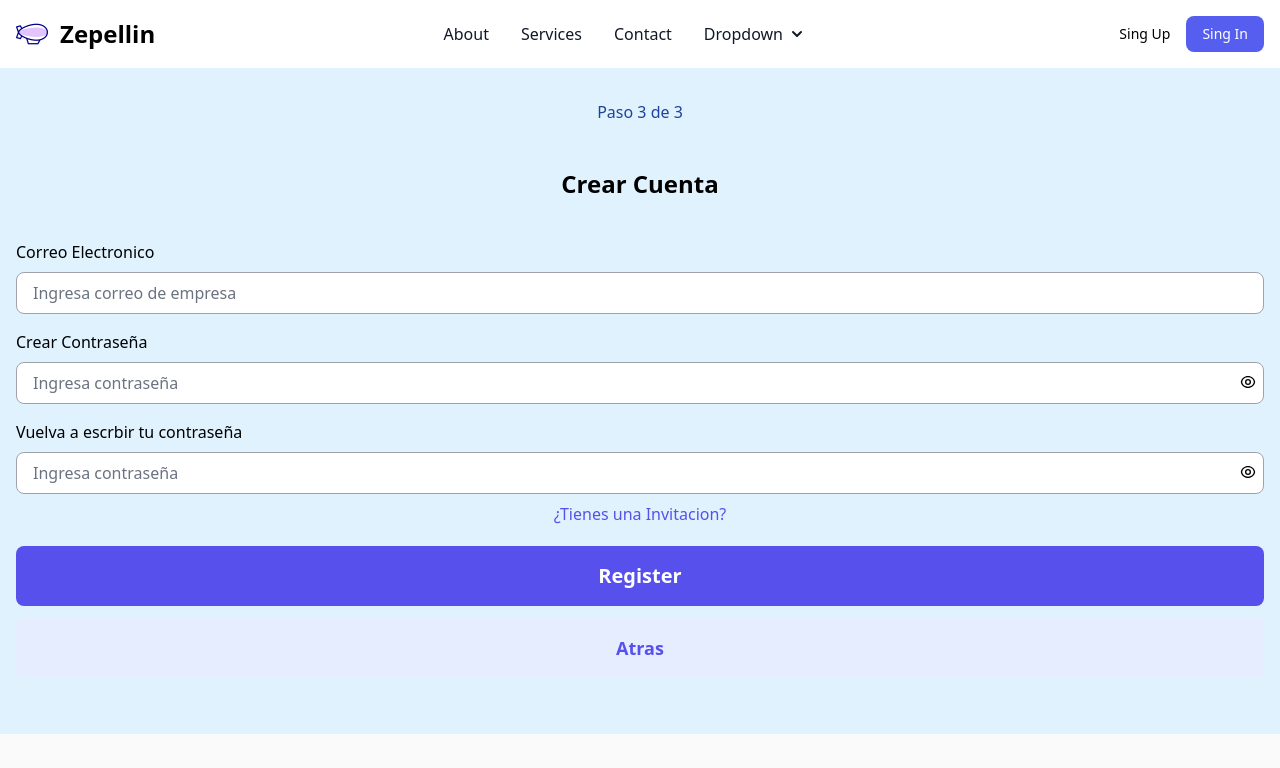
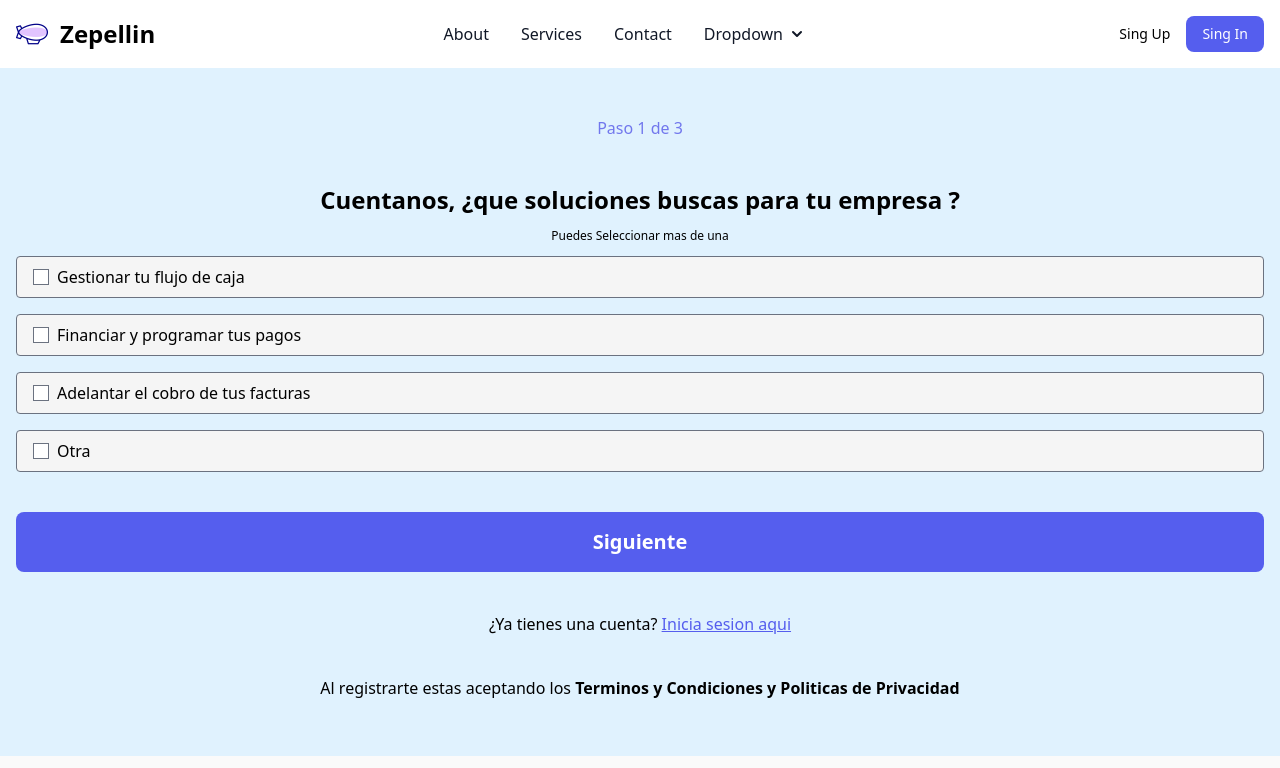
Before and after one commit to No-Country/s8-04-m-node-react-xepelin, a React (Vite) app in the folder frontend/: page /register in a window 1280 px wide. Shown: the top 768 px of the page. Built offline with nearby package versions, Linux system fonts and the light colour scheme.

Commit message:
add page 1 and 2 of register user

```diff
--- a/frontend/src/components/RegisterForm/RegisterForm.jsx
+++ b/frontend/src/components/RegisterForm/RegisterForm.jsx
@@ -1,25 +1,33 @@
 import { Formik, Form, Field, ErrorMessage } from "formik";
+import { useState } from "react";
 import { RiEyeCloseLine, RiEyeLine } from "react-icons/ri";
-import { useState } from "react";
-
+import { FaCity } from "react-icons/fa";
 const RegisterForm = () => {
   const [showPassword, setShowPassword] = useState(false);
+  const [showPassword1, setShowPassword1] = useState(false);
+  const [currentPage, setCurrentPage] = useState(1);
 
-  const handleShowPassword = () => {
-    setShowPassword(!showPassword);
+  const handlePrev = () => {
+    if (currentPage > 1) {
+      setCurrentPage(currentPage - 1);
+    }
   };
-  const [showPassword1, setShowPassword1] = useState(false);
 
-  const handleShowPassword1 = () => {
-    setShowPassword1(!showPassword1);
+  const handleNext = () => {
+    if (currentPage < 3) {
+      setCurrentPage(currentPage + 1);
+    }
   };
+
   return (
-    <Formik className="h-screen" style={{ height: '100vh' }}
+    <Formik
       initialValues={{
         email: "",
-        passwords: "",
         password: "",
         confirmPassword: "",
+        soluciones: [],
+        ventaAnual: "",
+        tipoOrganizacion: "",
       }}
       onSubmit={(values, { setSubmitting }) => {
         console.log(values);
@@ -27,14 +35,146 @@ const RegisterForm = () => {
       }}
     >
       {({ isSubmitting }) => (
-        <Form className="h-full">
-          <div className="text-blue-800 text-center pt-8 pb-8 font-medium">
-            Paso 3 de 3
+        <Form>
+          {currentPage === 1 && (
+            <div className="p-4">
+              <div className="text-Primary-50 text-center pt-8 pb-8 font-medium">
+                Paso 1 de 3
+              </div>
+
+              <div className="text-center text-2xl pt-3 pb-3 font-semibold">
+                Cuentanos, ¿que soluciones buscas para tu empresa ?
+              </div>
+              <div className="text-center text-xs">
+                Puedes Seleccionar mas de una
+              </div>
+              <div className="flex flex-col mt-3 gap-y-4">
+                <div className="flex  items-center px-4 py-2 bg-Blanco  border border-gray-500 rounded dark:border-gray-700">
+                  <Field
+                    type="checkbox"
+                    name="soluciones"
+                    value="gestionar-flujo"
+                  />
+                  <label className="ml-2">Gestionar tu flujo de caja</label>
+                </div>
+                <div className="flex  items-center px-4 py-2 bg-Blanco  border border-gray-500 rounded dark:border-gray-700">
+                  <Field
+                    type="checkbox"
+                    name="soluciones"
+                    value="financiar-pagos"
+                  />
+                  <label className="ml-2">
+                    Financiar y programar tus pagos
+                  </label>
+                </div>
+                <div className="flex  items-center px-4 py-2 bg-Blanco  border border-gray-500 rounded dark:border-gray-700">
+                  <Field
+                    type="checkbox"
+                    name="soluciones"
+                    value="adelantar-cobro"
+                  />
+                  <label className="ml-2">
+                    Adelantar el cobro de tus facturas
+                  </label>
+                </div>
+                <ErrorMessage name="soluciones" component="div" />
+                <div className="flex  items-center px-4 py-2 bg-Blanco  border border-gray-500 rounded dark:border-gray-700">
+                  <Field type="checkbox" name="otra" value="otra" />
+                  <label className="ml-2">Otra</label>
+                </div>
+                <ErrorMessage name="otra" component="div" />
+              </div>
+
+              <button
+                type="button"
+                disabled={isSubmitting}
+                onClick={handleNext}
+                className="mt-10 mb-5 py-4  w-full bg-Primary-100 rounded-lg text-xl text-white font-semibold"
+              >
+                Siguiente
+              </button>
+              <div className="text-center mt-5 mb-10">
+                ¿Ya tienes una cuenta?{" "}
+                <span className="text-Primary-100 underline">
+                  Inicia sesion aqui
+                </span>
+              </div>
+
+              <div className="text-center mt-10 mb-10">
+                Al registrarte estas aceptando los{" "}
+                <span className="font-semibold">
+                  Terminos y Condiciones y Politicas de Privacidad
+                </span>
+              </div>
+            </div>
+          )}
+          {currentPage === 2 && (
+            <div className="p-4">
+              <div className="text-Primary-50 text-center pt-8 pb-8 font-medium">
+                Paso 2 de 3
+              </div>
+              <div className="text-center text-2xl pt-3 pb-3 font-semibold">
+                ¿Cual es total de venta anual de tu organizacion ?
+              </div>
+
+              <div className="flex flex-row mt-3">
+                <div className="flex flex-col m-4 w-1/2 items-center px-4 py-2 bg-Blanco  border border-gray-500 rounded dark:border-gray-700">
+                  <FaCity size={60} />
+                  <label>Empresa</label>
+                  <label className="text-center">(Menos de $3.2 Mil Millones)</label>
+                  <Field
+                    type="checkbox"
+                    name="tipoOrganizacion"
+                    value="empresa"
+                    className="rounded-full h-5 w-5"
+                  />
+                </div>
+                <div className="flex flex-col m-4 w-1/2 items-center px-4 py-2 bg-Blanco  border border-gray-500 rounded dark:border-gray-700">
+                  <FaCity size={60}/>
+                  <label>Corporativo</label>
+                  <label className="text-center">(Mas de $3.2 Mil Millones)</label>
+                  <Field
+                    type="checkbox"
+                    name="tipoOrganizacion"
+                    value="corporativo"
+                    className="rounded-full h-5 w-5"
+                  />
+                </div>
+                <ErrorMessage name="tipoOrganizacion" component="div" />
+              </div>
+              <button
+                type="button"
+                onClick={handlePrev}
+                className="mt-3 py-4 w-full text-Primary-100 text-lg font-bold bg-Neutral-50 rounded-lg mb-10"
+              >
+                Atras
+              </button>
+
+              <button
+                type="button"
+                disabled={isSubmitting}
+                onClick={handleNext}
+                className="mt-3 py-4  w-full bg-Primary-100 rounded-lg text-xl text-Blanco font-semibold"
+              >
+                Siguiente
+              </button>
+
+              <div className="text-center mt-10 mb-10">
+                Al registrarte estas aceptando los{" "}
+                <span className="font-semibold">
+                  Terminos y Condiciones y Politicas de Privacidad
+                </span>
+              </div>
+            </div>
+          )}
+          {currentPage === 3 && (
+            <div className="p-4">
+              <div className="text-Primary-50 text-center pt-8 pb-8 font-medium">
+                Paso 1 de 3
               </div>
               <div className="text-center text-2xl pt-3 pb-3 font-semibold">
                 Crear Cuenta
               </div>
-          <div className="p-4">
               <div className="flex flex-col mt-3">
                 <label htmlFor="email">Correo Electronico</label>
                 <Field
@@ -59,7 +199,7 @@ const RegisterForm = () => {
                   <button
                     type="button"
                     className="absolute right-2 top-5"
-                  onClick={handleShowPassword}
+                    onClick={() => setShowPassword(!showPassword)}
                   >
                     {showPassword ? <RiEyeCloseLine /> : <RiEyeLine />}
                   </button>
@@ -81,30 +221,35 @@ const RegisterForm = () => {
                   <button
                     type="button"
                     className="absolute right-2 top-5"
-                  onClick={handleShowPassword1}
+                    onClick={() => setShowPassword1(!showPassword1)}
                   >
                     {showPassword1 ? <RiEyeCloseLine /> : <RiEyeLine />}
                   </button>
                 </div>
-
                 <ErrorMessage name="confirmPassword" component="div" />
               </div>
               <div>
-              <button className="text-indigo-600 font-medium text-center w-full mt-2 mb-2">
+                <button className="text-Primary-100 font-medium text-center w-full mt-2 mb-2">
                   ¿Tienes una Invitacion?
                 </button>
               </div>
               <button
-              type="submit"
-              disabled={isSubmitting}
-              className="mt-3 py-4  w-full bg-indigo-600 rounded-lg text-xl text-white font-semibold"
+                type="button"
+                onClick={handlePrev}
+                className="mt-3 py-4 w-full text-Primary-100 text-lg font-bold bg-Neutral-50 rounded-lg mb-10"
               >
-              Register
-            </button>
-            <button className="mt-3 py-4 w-full text-indigo-600 text-lg font-bold bg-indigo-100 rounded-lg mb-10">
                 Atras
               </button>
+              <button
+                type="button"
+                disabled={isSubmitting}
+                onClick={handleNext}
+                className="mt-3 py-4  w-full bg-Primary-100 rounded-lg text-xl text-white font-semibold"
+              >
+                Siguiente
+              </button>
             </div>
+          )}
         </Form>
       )}
     </Formik>
```
Lines whose indentation alone changed are shown as unchanged.
